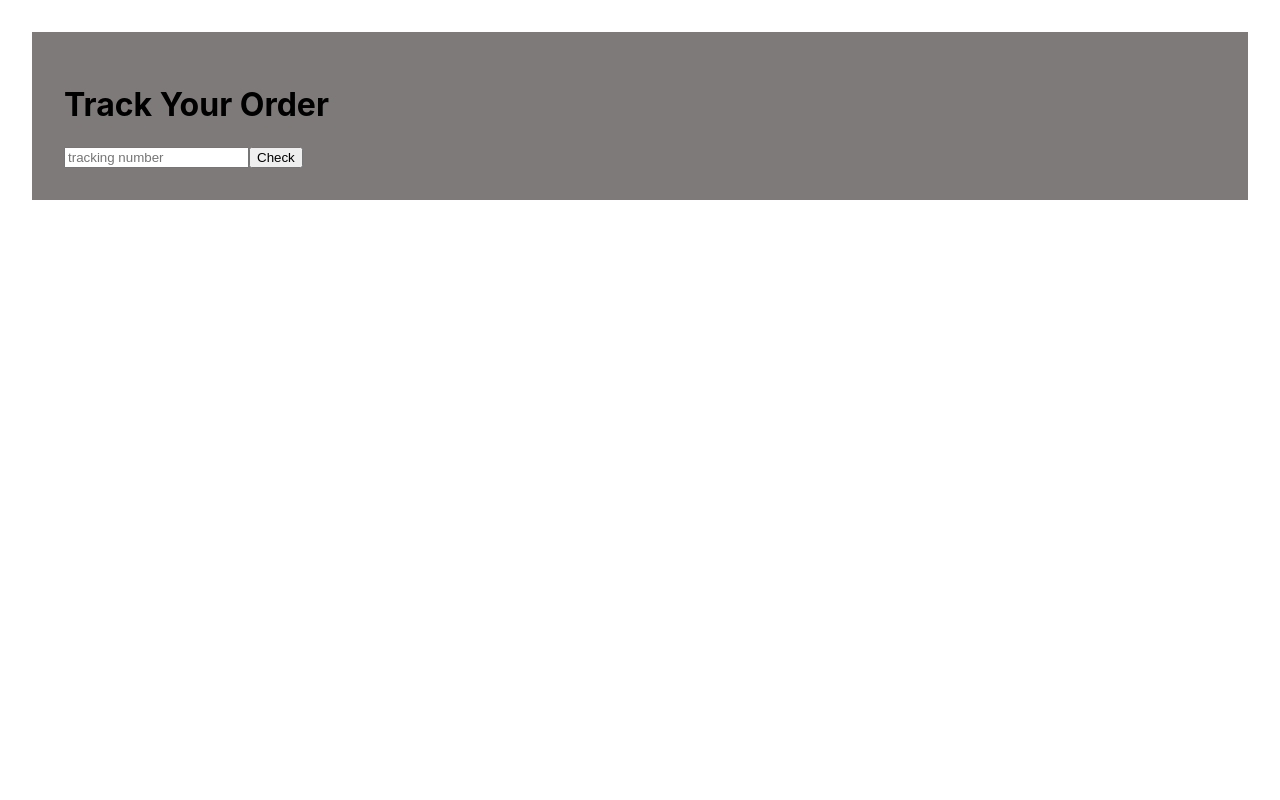
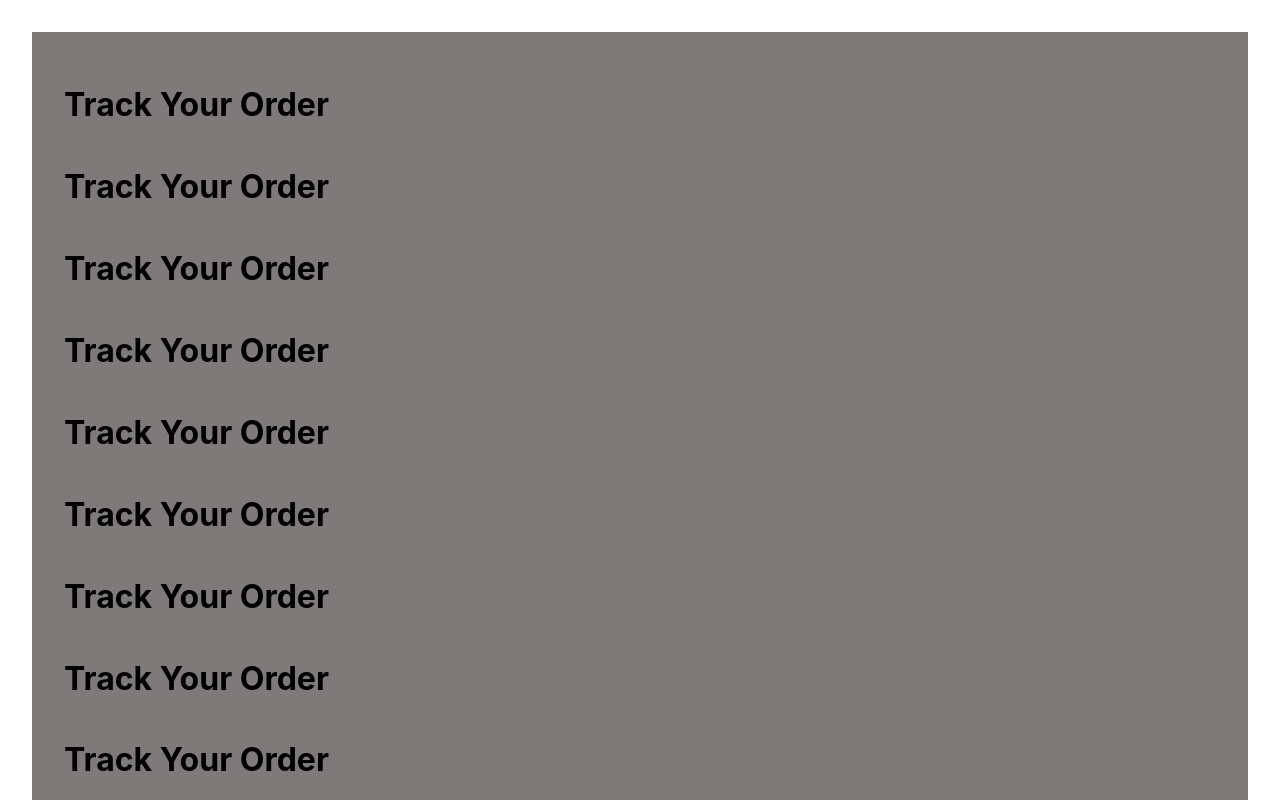
Before and after one commit to Niscolinx/order-tracking, a React (Create React App) app: page / in a window 1280 px wide. Shown: the top 800 px of the page. Built offline with nearby package versions, Linux system fonts and the light colour scheme.

Commit message:
updated the heading

```diff
--- a/src/App.js
+++ b/src/App.js
@@ -6,6 +6,16 @@ function App() {
   console.log(firebase.database())
   return (
     <div className="main">
+      <h1>Track Your Order</h1>
+      <h1>Track Your Order</h1>
+      <h1>Track Your Order</h1>
+      <h1>Track Your Order</h1>
+      <h1>Track Your Order</h1>
+      <h1>Track Your Order</h1>
+      <h1>Track Your Order</h1>
+      <h1>Track Your Order</h1>
+      <h1>Track Your Order</h1>
+      <h1>Track Your Order</h1>
       <h1>Track Your Order</h1>
       <form className = 'order-form'>
         <input type='text' placeholder = 'tracking number'></input>
```
